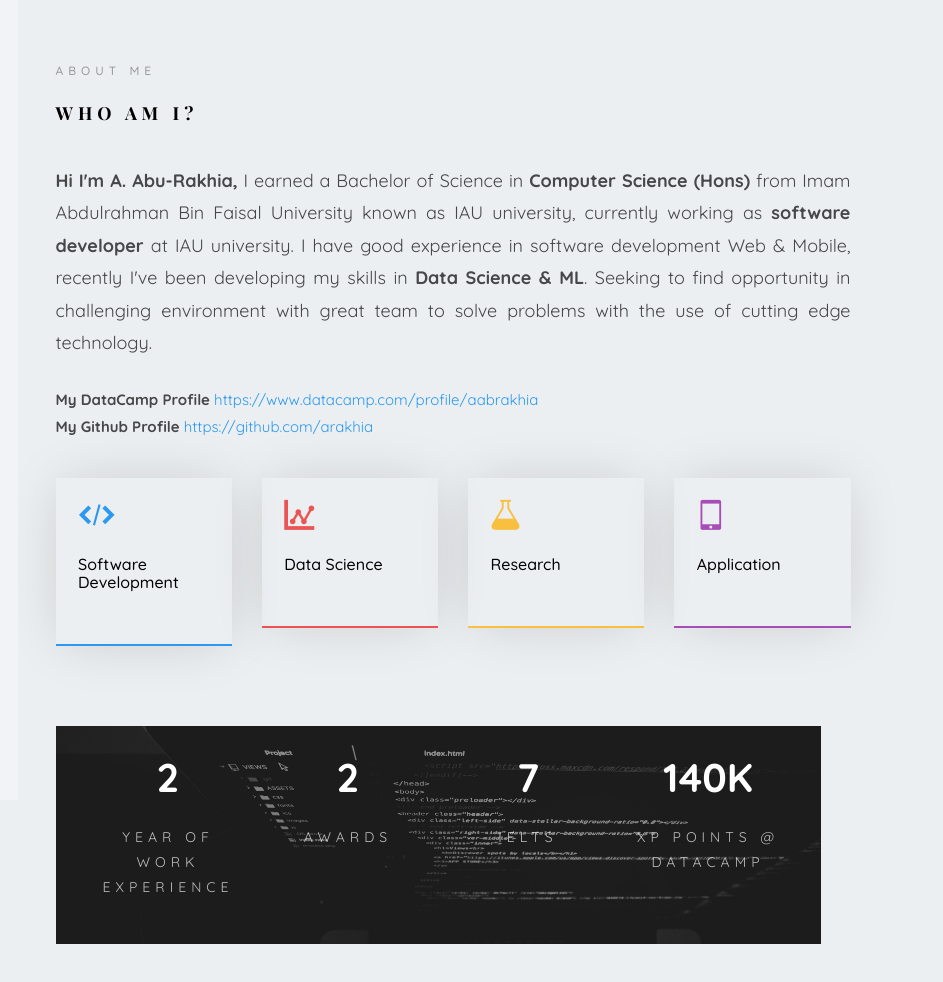
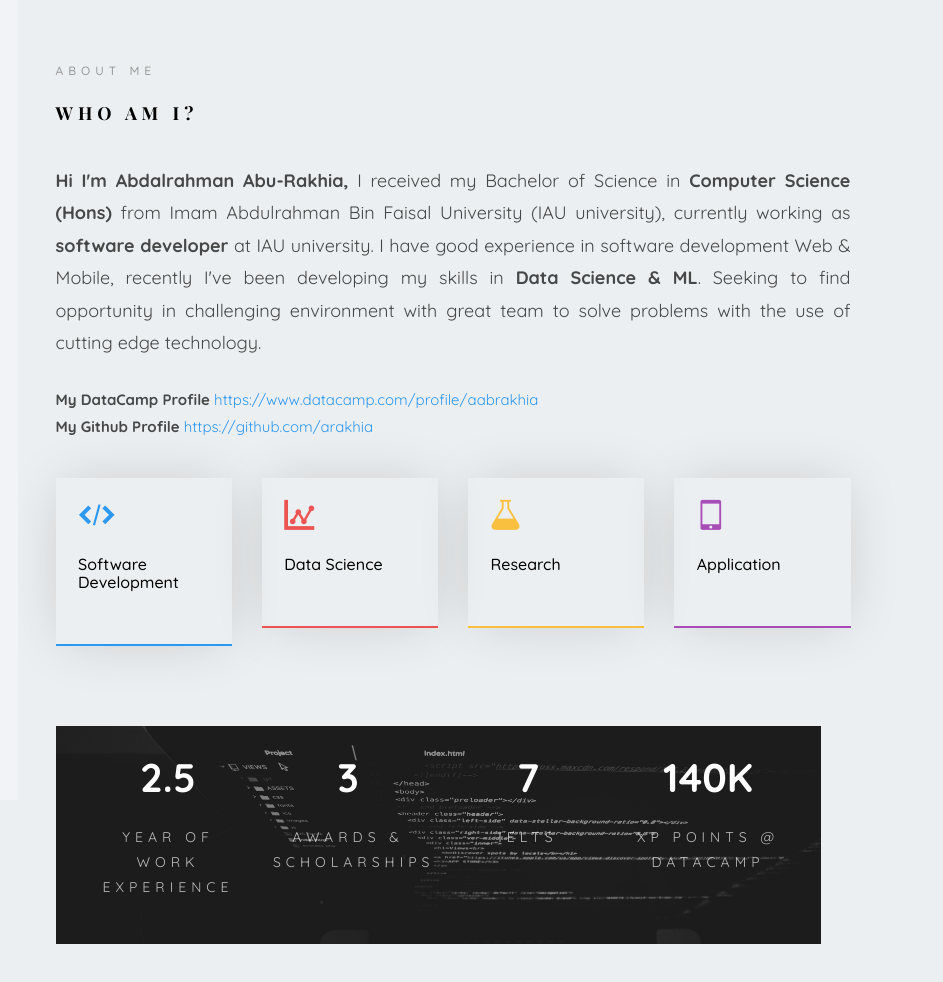
Before and after one commit to arakhia/arakhia.github.io, a plain HTML site: page index.html in a window 1280 px wide. Shown: the top 982 px of the page, 337-1280 px from the left. Drawn offline with nearby package versions, Linux system fonts and the light colour scheme; files whose address does not match are found by name; a web font is replaced by a local one.

Commit message:
update info

```diff
--- a/index.html
+++ b/index.html
@@ -100,8 +100,8 @@ Copyright &copy;<script>document.write(new Date().getFullYear());</script> All r
 									<div class="about-desc">
 										<span class="heading-meta">About Me</span>
 										<h2 class="colorlib-heading">Who Am I?</h2>
-										<p class="m-bio" ><strong>Hi I'm A. Abu-Rakhia,</strong>
-											I earned a Bachelor of Science in <strong>Computer Science (Hons)</strong> from Imam Abdulrahman Bin Faisal University known as IAU university, currently working as <strong>software developer</strong> at IAU university. I have good experience in software development Web & Mobile, recently I've been developing my skills in <strong>Data Science & ML</strong>.
+										<p class="m-bio" ><strong>Hi I'm Abdalrahman Abu-Rakhia,</strong>
+											I received my Bachelor of Science in <strong>Computer Science (Hons)</strong> from Imam Abdulrahman Bin Faisal University (IAU university), currently working as <strong>software developer</strong> at IAU university. I have good experience in software development Web & Mobile, recently I've been developing my skills in <strong>Data Science & ML</strong>.
 											Seeking to find opportunity in challenging environment with great team to solve problems with the use of cutting edge technology.</p>
 										<p> <strong> My DataCamp Profile </strong> <a target="_blank" rel="noopener noreferrer" href="https://www.datacamp.com/profile/aabrakhia"> https://www.datacamp.com/profile/aabrakhia </a>
 										<br> <strong> My Github Profile   </strong> <a target="_blank" rel="noopener noreferrer" href="https://github.com/arakhia"> https://github.com/arakhia </a> </p>
@@ -142,12 +142,12 @@ Copyright &copy;<script>document.write(new Date().getFullYear());</script> All r
 										</div>
 										<div class="row">
 											<div class="col-md-3 text-center animate-box">
-												<span class="colorlib-counter js-counter" data-from="0" data-to="2" data-speed="1000" data-refresh-interval="50"></span>
+												<span class="colorlib-counter">2.5</span>
 												<span class="colorlib-counter-label">Year of Work Experience</span>
 											</div>
 											<div class="col-md-3 text-center animate-box">
-												<span class="colorlib-counter js-counter" data-from="0" data-to="2" data-speed="1000" data-refresh-interval="50"></span>
-												<span class="colorlib-counter-label">Awards</span>
+												<span class="colorlib-counter">3</span>
+												<span class="colorlib-counter-label">Awards & Scholarships</span>
 											</div>
 											<div class="col-md-3 text-center animate-box">
 												<span class="colorlib-counter" >7</span>
@@ -588,12 +588,11 @@ Copyright &copy;<script>document.write(new Date().getFullYear());</script> All r
 									</div>
 								</div>
 							</div>
-							<h3 class="animate-box">Software Engineering with Code</h3>
+							<h3 class="animate-box">Software Engineering Best Practices (Coding Examplpes)</h3>
 						</div>
 					</div>
 				</div>
 			</section>
-
 			<section class="colorlib-contact" data-section="contact">
 				<div class="colorlib-narrow-content">
 					<div class="row">
@@ -601,7 +600,8 @@ Copyright &copy;<script>document.write(new Date().getFullYear());</script> All r
 							<span class="heading-meta">Get in Touch</span>
 							<h2 class="colorlib-heading">Contact</h2>
 							<h4> <span style="font-weight: bold"> Email : </span> aabrakhia < at > gmail <.> com </h4>
-							<h4> <span style="font-weight: bold"> Github : </span> <a href="https://github.com/arakhia">arakhia</a> </h4>
+							<h4> <span style="font-weight: bold"> Github : </span> <a target="_blank" rel="noopener noreferrer" href="https://github.com/arakhia">arakhia</a> </h4>
+							<h4> <span style="font-weight: bold"> LinkedIn : </span> <a target="_blank" rel="noopener noreferrer" href="https://linkedin.com/in/abdulrahman-abu-rakhia-7796b4187">Abdulrahman Abu-Rakhia</a> </h4>
 						</div>
 					</div>
 				</div>
```
